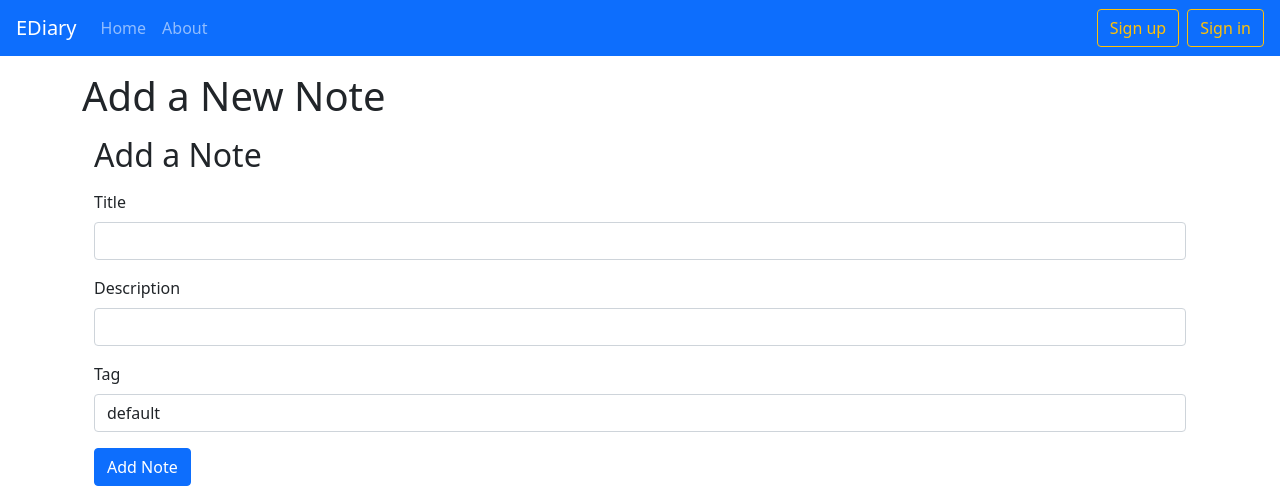
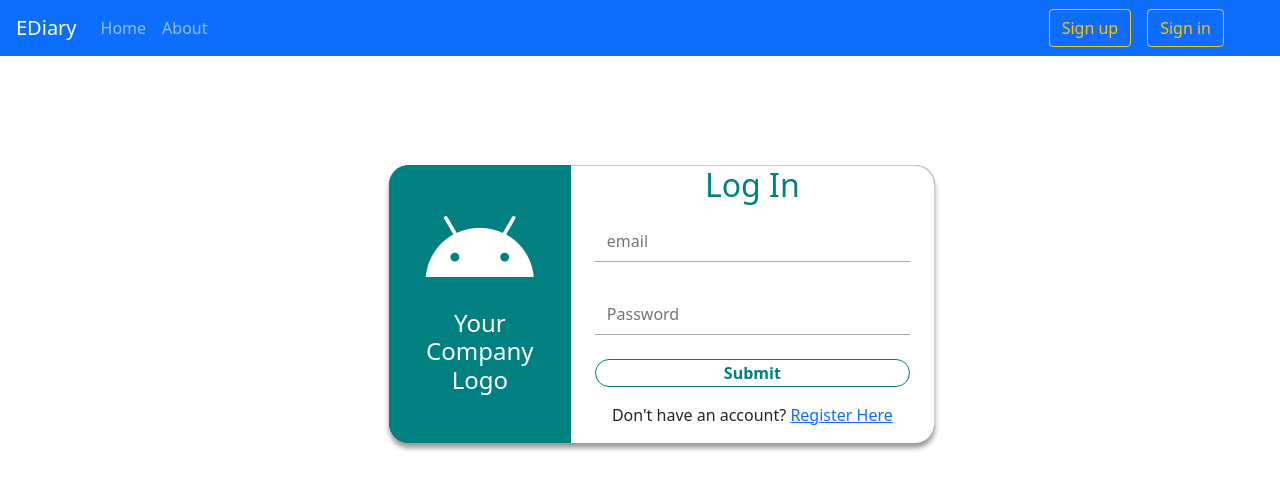
Before and after one commit to Sourav-Chakraborty/EDiary, a React (Create React App) app: page /signin in a window 1280 px wide. Shown: the top 493 px of the page. Built offline with nearby package versions, Linux system fonts and the light colour scheme; no server answers.

Commit message:
sign in done

```diff
--- a/src/App.js
+++ b/src/App.js
@@ -4,6 +4,8 @@
 import About from "./component/About";
 import { BrowserRouter as Router, Switch, Route } from "react-router-dom";
 import NoteState from "./context/notes/notesState";
+import Signin from "./component/Signin";
+import Signup from "./component/Signup";
 
 function App() {
   return (
@@ -18,6 +20,13 @@
                 <About />
               </Route>
 
+
+              <Route path="/signin">
+                <Signin />
+              </Route>
+              <Route path="/signup">
+                <Signup />
+              </Route>
               <Route path="/">
                 <Home />
               </Route>
--- a/src/component/Nav.js
+++ b/src/component/Nav.js
@@ -42,10 +42,17 @@
               </Link>
             </li>
           </ul>
-          <form class="form-inline my-2 my-lg-0">
-          <Link class="btn btn-outline-warning mx-2" to="/signup" role="button">Sign up</Link>
-          <Link class="btn btn-outline-warning" to="/signin" role="button">Sign in</Link>
-
+          <form className="form-inline my-2 my-lg-0">
+            <Link
+              className="btn btn-outline-warning mx-2"
+              to="/signup"
+              role="button"
+            >
+              Sign up
+            </Link>
+            <Link className="btn btn-outline-warning mx-2" to="/signin" role="button">
+              Sign in
+            </Link>
           </form>
         </div>
       </nav>
--- /dev/null
+++ b/src/component/Signin.js
@@ -0,0 +1,72 @@
+import React,{useState} from "react";
+import { useHistory } from "react-router-dom";
+import "./signin.css"
+export default function Signin() {
+    const [login, setlogin] = useState({email:"",password:""})
+	let history=useHistory()
+    const onsubmitform=async (e)=>{
+        e.preventDefault()
+        const response = await fetch(`http://localhost:5000/api/auth/login`, {
+            method: "POST",
+
+            headers: {
+              "Content-Type": "application/json",
+
+            },
+
+            body: JSON.stringify({email:login.email,password:login.password}),
+          });
+          const json=await response.json()
+          console.log(json)
+		  if(json.success==="true"){
+			  localStorage.setItem("token",json.authtoken)
+		  	  history.push("/")
+		  }
+		  else
+		  	alert("Log in failed")
+
+
+    }
+    const onChange = (e)=>{
+        setlogin({...login, [e.target.name]: e.target.value})
+
+    }
+  return (
+    <div >
+     <div className="container-fluid">
+		<div className="row main-content bg-success text-center">
+			<div className="col-md-4 text-center company__info">
+				<span className="company__logo"><h2><span className="fa fa-android"></span></h2></span>
+				<h4 className="company_title">Your Company Logo</h4>
+			</div>
+			<div className="col-md-8 col-xs-12 col-sm-12 login_form " id="signin">
+				<div className="container-fluid">
+					<div className="row">
+						<h2>Log In</h2>
+					</div>
+					<div className="row">
+						<form onSubmit={onsubmitform}>
+							<div className="row">
+								<input type="email" name="email" id="email" className="form__input" placeholder="email" onChange={onChange}/>
+							</div>
+							<div className="row">
+
+								<input type="password" name="password" id="password" className="form__input" placeholder="Password" onChange={onChange}/>
+							</div>
+
+							<div className="row">
+								<button type="submit"   className="btn1">Submit</button>
+							</div>
+						</form>
+					</div>
+					<div className="row">
+						<p>Don't have an account? <a href="#">Register Here</a></p>
+					</div>
+				</div>
+			</div>
+		</div>
+	</div>
+
+    </div>
+  );
+}
--- /dev/null
+++ b/src/component/Signup.js
@@ -0,0 +1,9 @@
+import React from 'react'
+
+export default function Signup() {
+    return (
+        <div>
+            From sign up page
+        </div>
+    )
+}
--- /dev/null
+++ b/src/component/signin.css
@@ -0,0 +1,88 @@
+.main-content{
+	width: 50%;
+	border-radius: 20px;
+	box-shadow: 0 5px 5px rgba(0,0,0,.4);
+	margin: 5em auto;
+	display: flex;
+}
+
+.company__info{
+	background-color: #008080;
+	border-top-left-radius: 20px;
+	border-bottom-left-radius: 20px;
+	display: flex;
+	flex-direction: column;
+	justify-content: center;
+	color: #fff;
+}
+.fa-android{
+	font-size:3em;
+}
+@media screen and (max-width: 640px) {
+	.main-content{width: 90%;}
+	.company__info{
+		display: none;
+	}
+	.login_form{
+		border-top-left-radius:20px;
+		border-bottom-left-radius:20px;
+	}
+    .row.main-content.bg-success.text-center {
+        margin-left: 0%;
+       margin-right: 10%;
+    }
+}
+@media screen and (min-width: 642px) and (max-width:800px){
+	.main-content{width: 70%;}
+    .row.main-content.bg-success.text-center {
+       margin-left: 0%;
+    }
+}
+.row > h2{
+	color:#008080;
+}
+.login_form{
+	background-color: #fff;
+	border-top-right-radius:20px;
+	border-bottom-right-radius:20px;
+	border-top:1px solid #ccc;
+	border-right:1px solid #ccc;
+}
+form{
+	padding: 0 2em;
+}
+.form__input{
+	width: 100%;
+	border:0px solid transparent;
+	border-radius: 0;
+	border-bottom: 1px solid #aaa;
+	padding: 1em .5em .5em;
+	padding-left: 2em;
+	outline:none;
+	margin:1.5em auto;
+	transition: all .5s ease;
+}
+.form__input:focus{
+	border-bottom-color: #008080;
+	box-shadow: 0 0 5px rgba(0,80,80,.4);
+	border-radius: 4px;
+}
+.btn1{
+	transition: all .5s ease;
+	width: 70%;
+	border-radius: 30px;
+	color:#008080;
+	font-weight: 600;
+	background-color: #fff;
+	border: 1px solid #008080;
+	margin-top: 1.5em;
+	margin-bottom: 1em;
+}
+.btn1:hover, .btn1:focus{
+	background-color: #008080;
+	color:#fff;
+}
+.row.main-content.bg-success.text-center {
+    margin-left: 27%;
+    margin-top: 10%;
+}
```
Also changed, not shown: 1 other file (tests, documents, lock files or other folders).
